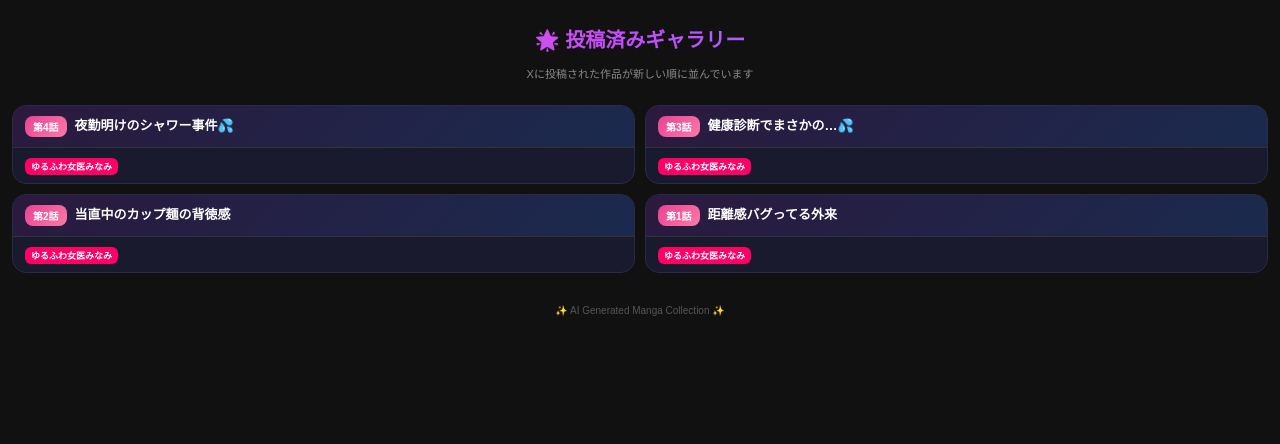
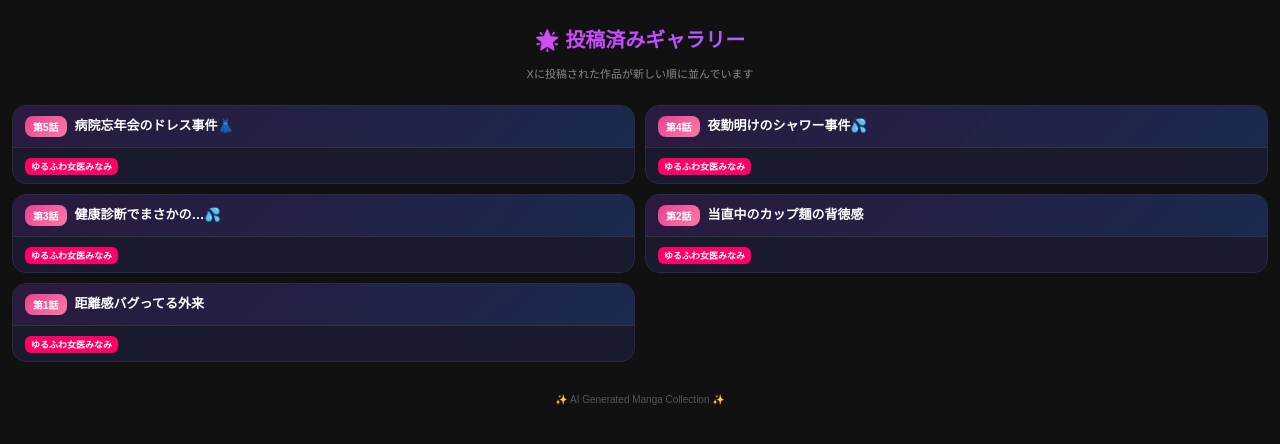
Before and after one commit to smpiiiiii/manga, a plain HTML site: page posted.html in a window 1280 px wide. Drawn offline with Linux system fonts and the light colour scheme; a web font is replaced by a local one.

Commit message:
Auto update posted.html from bot

```diff
--- a/posted.html
+++ b/posted.html
@@ -29,6 +29,10 @@ h1 { font-size: 20px; text-align: center; margin: 12px 0; background: linear-gra
 <div class="subtitle">Xに投稿された作品が新しい順に並んでいます</div>
 <div class="grid">
 
+    <a class="card" href="yurufuwa_ep5.html">
+        <div class="title-bar"><span class="ep-badge">第5話</span><span class="ep-title">病院忘年会のドレス事件👗</span></div>
+        <div class="info"><p><span class="tag pink">ゆるふわ女医みなみ</span></p></div>
+    </a>
     <a class="card" href="yurufuwa_ep4.html">
         <div class="title-bar"><span class="ep-badge">第4話</span><span class="ep-title">夜勤明けのシャワー事件💦</span></div>
         <div class="info"><p><span class="tag pink">ゆるふわ女医みなみ</span></p></div>
```
